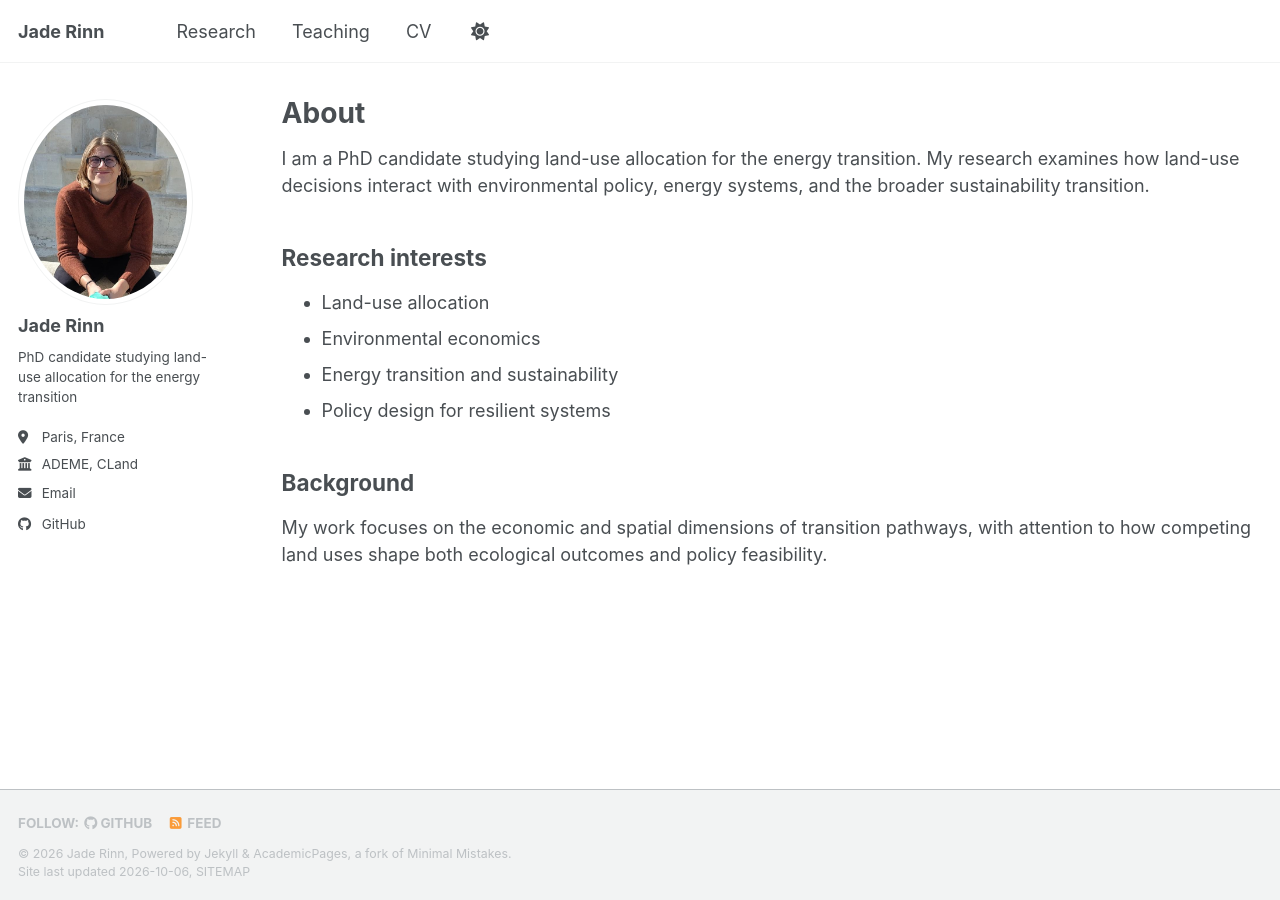
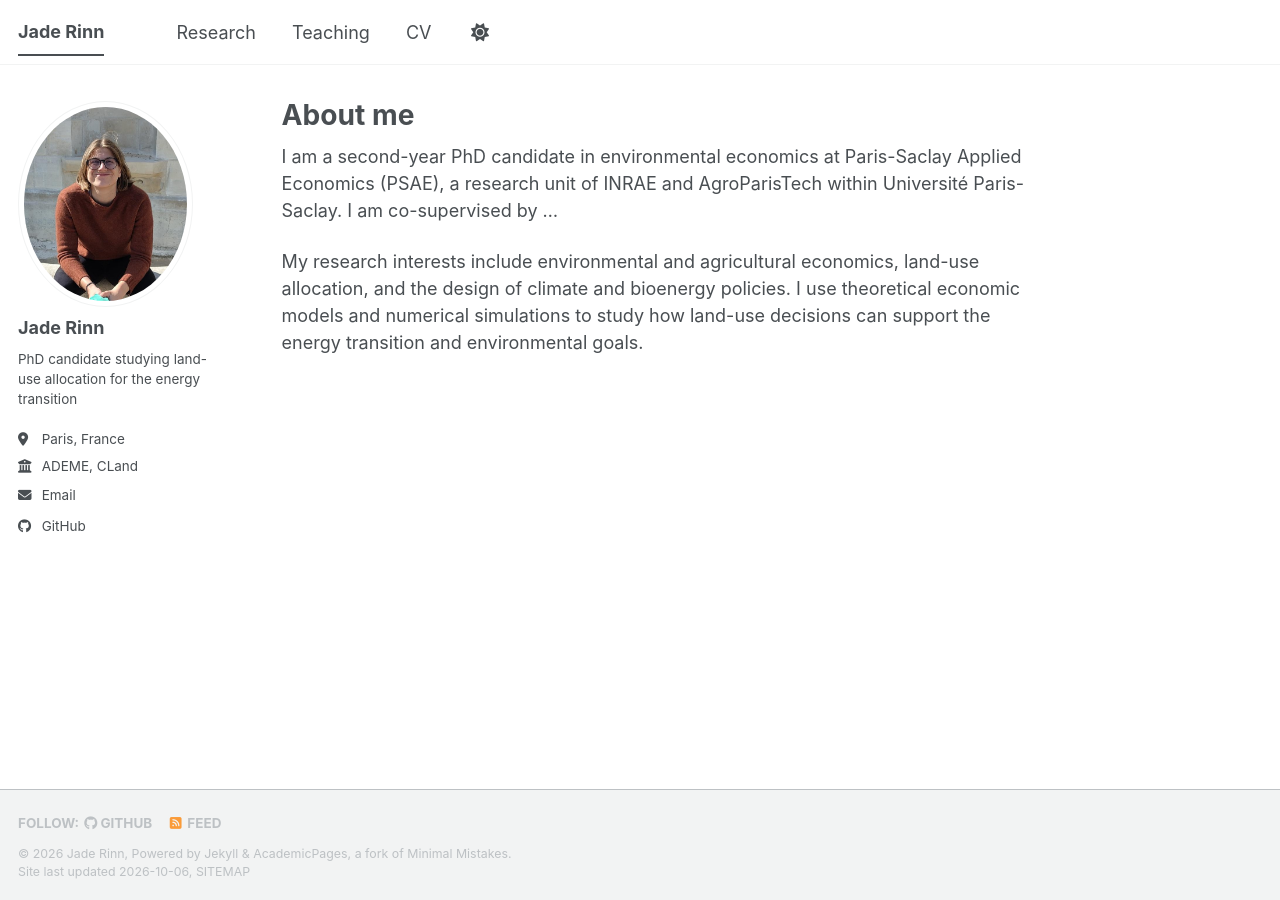
Before and after one commit to jaderinn/jaderinn.github.io, a Jekyll site: the page built from _pages/about.md, in a window 1280 px wide. Built offline with Jekyll 4.4.1, drawn with Linux system fonts in a browser that asks for light colours; a style sheet for code colours, icons or effects is not loaded.

Commit message:
Revert the page cleanup by restoring the original homepage and keeping the page structure by default.

```diff
--- a/_pages/about.md
+++ b/_pages/about.md
@@ -1,25 +1,11 @@
 ---
-layout: archive
-title: "About"
-permalink: /about/
+permalink: /
+title: "About me"
 author_profile: true
+redirect_from:
+  - /about/
+  - /about.html
 ---
+I am a second-year PhD candidate in environmental economics at Paris-Saclay Applied Economics (PSAE), a research unit of INRAE and AgroParisTech within Université Paris-Saclay. I am co-supervised by ...
 
-{% include base_path %}
-
-{% capture intro %}
-I am a PhD candidate studying land-use allocation for the energy transition. My research examines how land-use decisions interact with environmental policy, energy systems, and the broader sustainability transition.
-{% endcapture %}
-
-{{ intro | markdownify }}
-
-## Research interests
-
-- Land-use allocation
-- Environmental economics
-- Energy transition and sustainability
-- Policy design for resilient systems
-
-## Background
-
-My work focuses on the economic and spatial dimensions of transition pathways, with attention to how competing land uses shape both ecological outcomes and policy feasibility.
+My research interests include environmental and agricultural economics, land-use allocation, and the design of climate and bioenergy policies. I use theoretical economic models and numerical simulations to study how land-use decisions can support the energy transition and environmental goals.
```
Also changed, not shown: _pages/research.html (added, +22 -0 lines).
